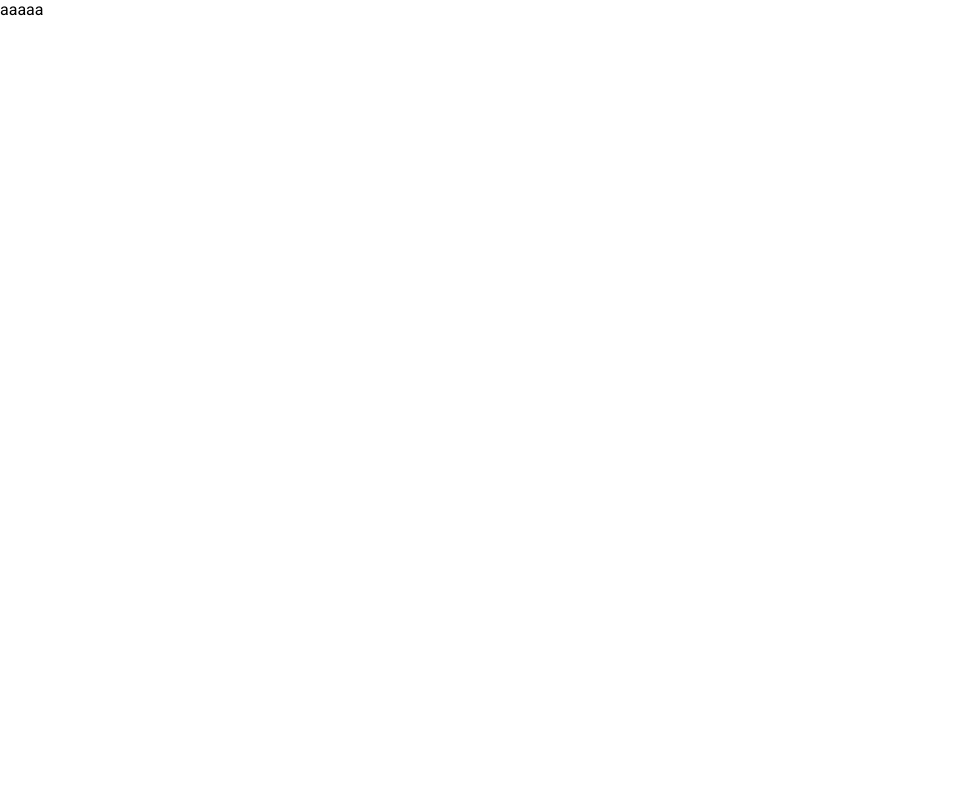
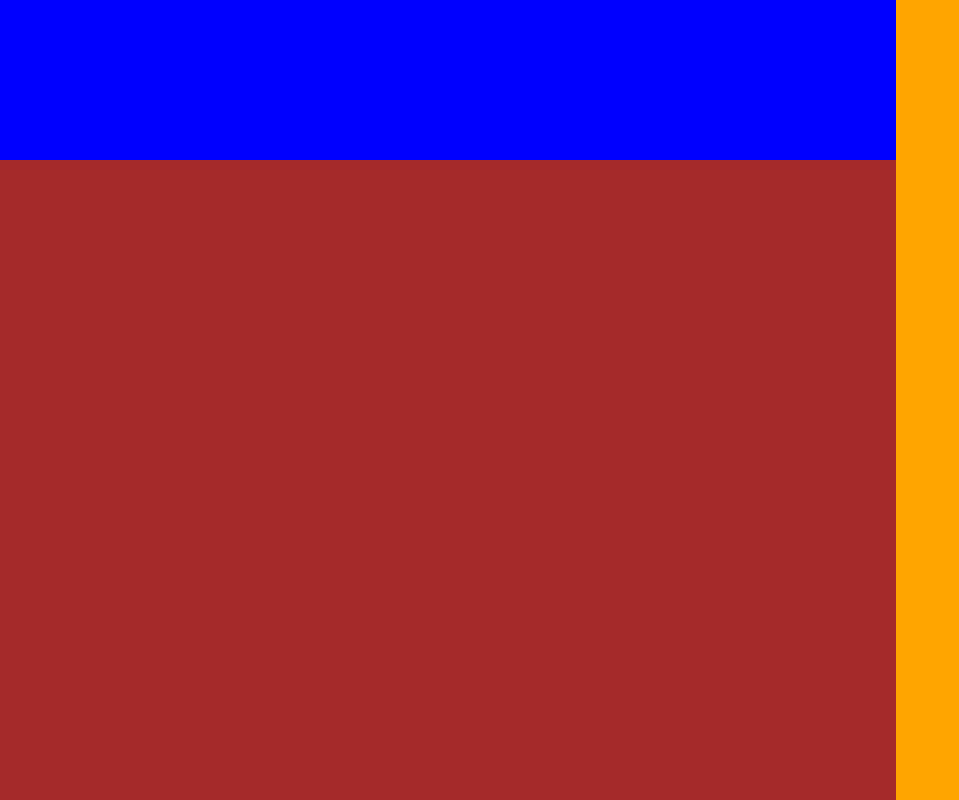
Before and after one commit to victorlinaress/FiltroUsuarios, an Angular app: page / in a window 1280 px wide. Shown: the whole page, without its empty margins (0-959 px from the left). Built offline with nearby package versions, Linux system fonts and the light colour scheme.

Commit message:
container base

```diff
--- a/src/app/app.component.html
+++ b/src/app/app.component.html
@@ -1 +1,15 @@
-aaaaa
+<div class="container">
+  <div class="left-container">
+    <div class="top-div">
+
+    </div>
+
+  <div class="main-left-div">
+
+  </div>
+</div>
+
+  <div class="right-div">
+
+  </div>
+</div>
--- a/src/app/app.component.scss
+++ b/src/app/app.component.scss
@@ -0,0 +1,28 @@
+.container {
+  display: flex;
+  height: 100vh;
+
+}
+
+.left-container {
+  width: 70%;
+  height: 100%;
+  display: flex;
+  flex-direction: column;
+}
+
+.top-div {
+  flex-grow: 1;
+  background-color: blue;
+}
+
+.main-left-div {
+  height: 80%;
+  background-color: brown;
+}
+
+.right-div {
+  width: 30%;
+  max-height: 100vh;
+  background-color: orange;
+}
--- a/src/styles.scss
+++ b/src/styles.scss
@@ -2,3 +2,11 @@
 
 html, body { height: 100%; }
 body { margin: 0; font-family: Roboto, "Helvetica Neue", sans-serif; }
+
+*
+{
+  margin: 0;
+  padding: 0;
+  border: 0;
+  box-sizing: border-box ; //faz as bordar e o preenchimneto seja incluido no produto final
+}
```
